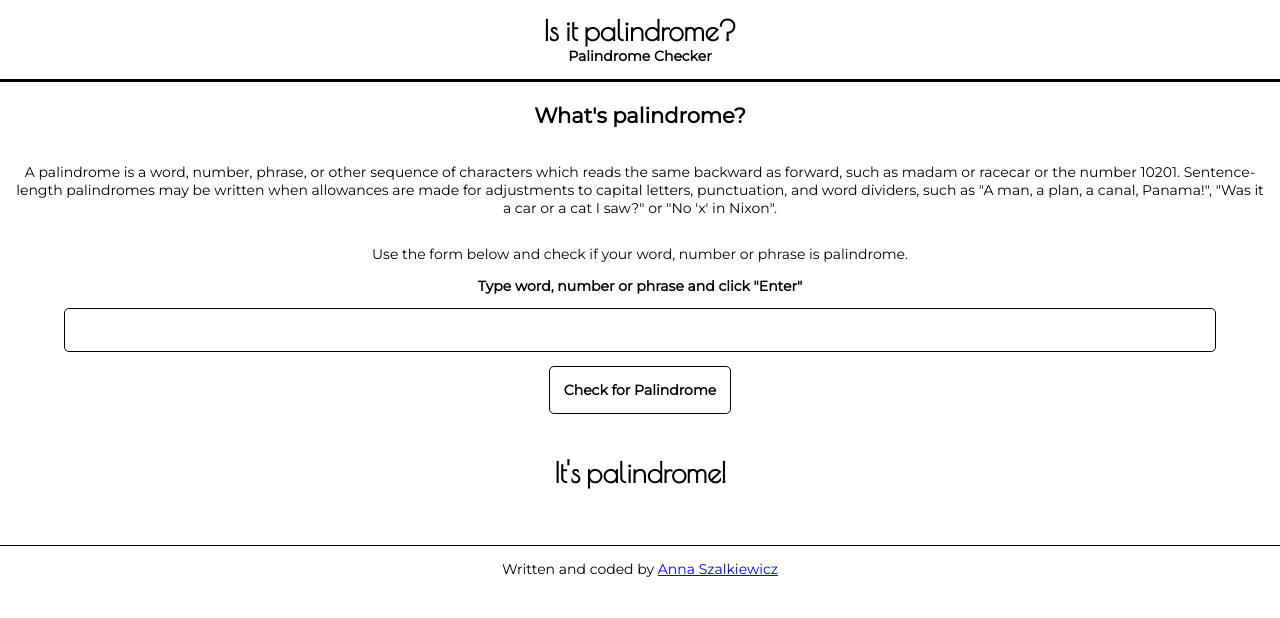
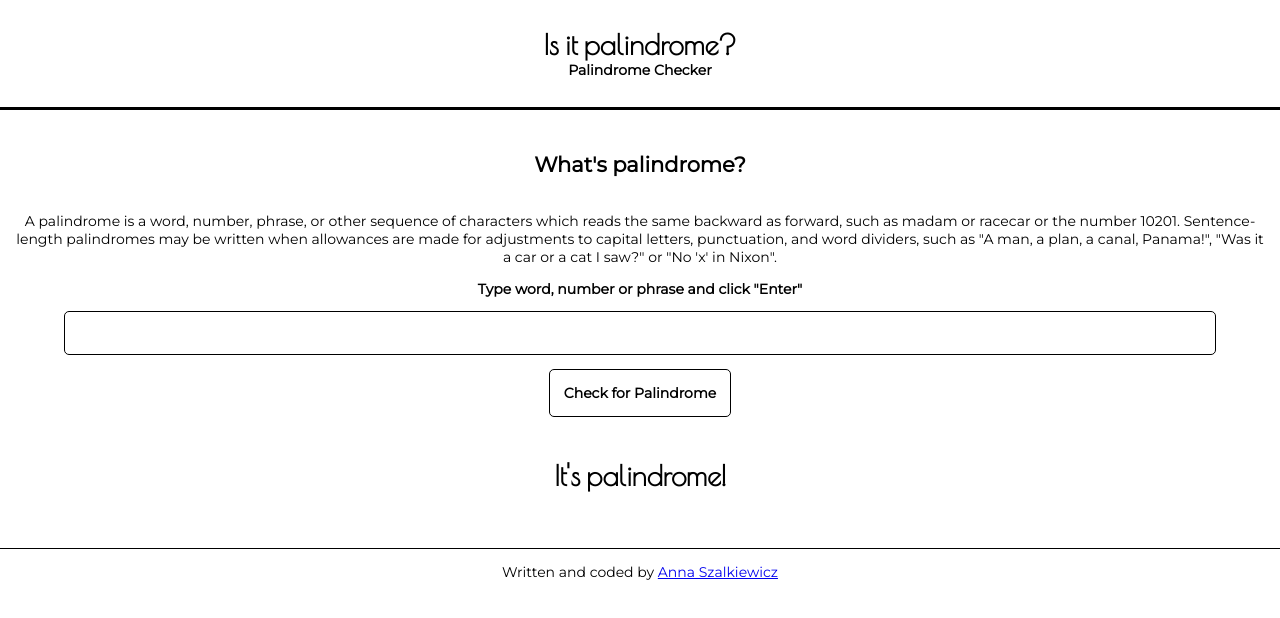
Before and after one commit to annaszalkiewicz/palindrome-checker, a React (Create React App) app: page / in a window 1280 px wide. Shown: the top 618 px of the page. Built offline with nearby package versions, Linux system fonts and the light colour scheme.

Commit message:
Edit description

```diff
--- a/src/Main.js
+++ b/src/Main.js
@@ -9,7 +9,6 @@ class Main extends Component {
         <section className="description">
           <h2>What's palindrome?</h2>
           <p>A palindrome is a word, number, phrase, or other sequence of characters which reads the same backward as forward, such as madam or racecar or the number 10201. Sentence-length palindromes may be written when allowances are made for adjustments to capital letters, punctuation, and word dividers, such as "A man, a plan, a canal, Panama!", "Was it a car or a cat I saw?" or "No 'x' in Nixon". </p>
-          <p>Use the form below and check if your word, number or phrase is palindrome.</p>
         </section>
         <Form />
       </main>
--- a/src/index.css
+++ b/src/index.css
@@ -25,7 +25,7 @@ code {
 
 .App-header {
   border-bottom: solid 3px #000;
-  padding: 1em;
+  padding: 2em;
 }
 
 .App-header h1 {
@@ -45,7 +45,7 @@ code {
   text-align: center;
 }
 .description h2 {
-  padding: 1em;
+  padding: 2em 1em 1em 1em;
 }
 .description p {
   padding: 1em;
```
